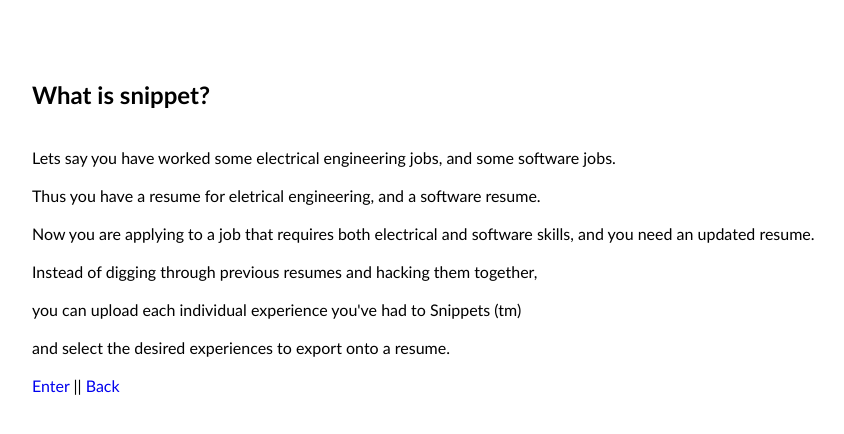
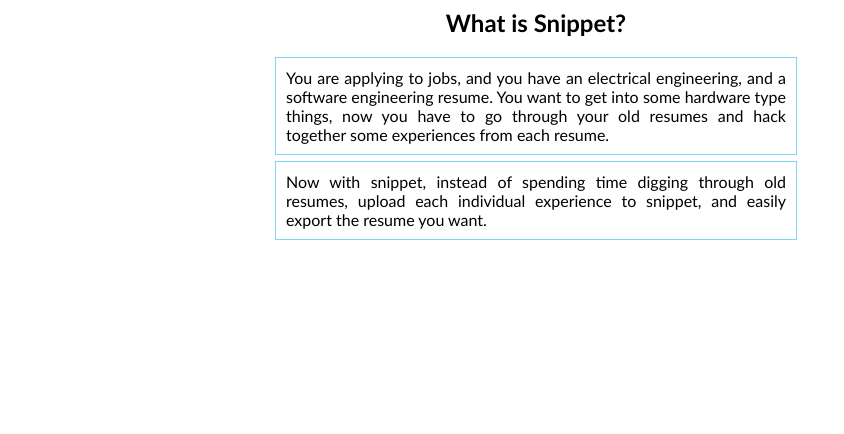
Before and after one commit to lyihongl/snippet, a plain HTML site: page snippet/views/snippet_intro.html in a window 1280 px wide. Shown: the whole page, without its empty margins (104-948 px from the left). Drawn offline with Linux system fonts and the light colour scheme.

```diff
--- a/snippet/views/snippet_intro.html
+++ b/snippet/views/snippet_intro.html
@@ -1,34 +1,22 @@
 <html>
     <link rel="stylesheet" type="text/css" href="/static/style.css">
     <body>
-        <div class="left">
-            <p>
-                <h2>
-                    What is snippet?
-                </h2>
-                <br>
-                Lets say you have worked some electrical engineering jobs, and some software jobs.
-                <br>
-                <br>
-                Thus you have a resume for eletrical engineering, and a software resume.
-                <br>
-                <br>
-                Now you are applying to a job that requires both electrical and software skills, and you need an updated resume.
-                <br>
-                <br>
-                Instead of digging through previous resumes and hacking them together,
-                <br>
-                <br>
-                you can upload each individual experience you've had to Snippets (tm)
-                <br>
-                <br>
-                and select the desired experiences to export onto a resume.
-                <br>
-                <br>
-                <a href="./home/">Enter</a>
-                ||
-                <a href="..">Back</a>
-            </p>
+        <div class="center">
+            <h2>
+                What is Snippet?
+            </h2>
+            <div class="row align-center">
+                <div class="custom_box_0 cool-border">
+                    You are applying to jobs, and you have an electrical engineering, and a software engineering
+                    resume. You want to get into some hardware type things, now you have to go through your old resumes
+                    and hack together some experiences from each resume.
+                </div>
+                <div class="custom_box_0 cool-border margin-top">
+                    Now with snippet, instead of spending time digging through old resumes,
+                    upload each individual experience to snippet, and easily export the resume
+                    you want.
+                </div>
+            </div>
         </div>
     </body>
 </html>
```
Also changed, not shown: snippet/views/services_intro.html (added, +10 -0 lines).
